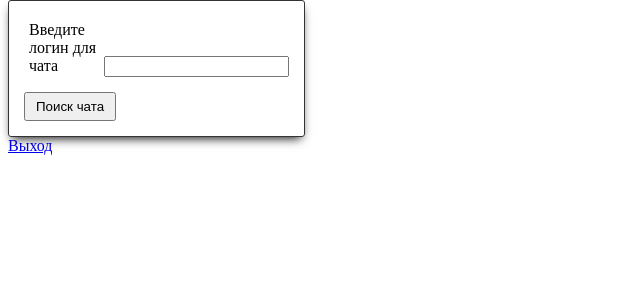
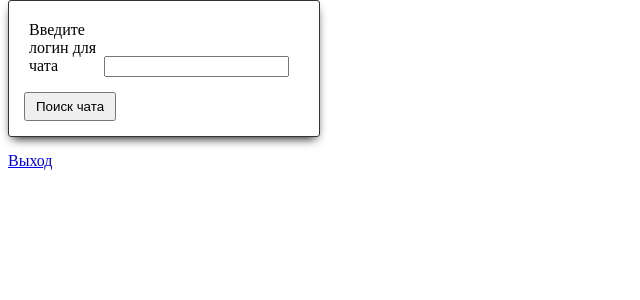
Before and after one commit to player17/it-solutions-php-sandbox, a PHP site: template templates/pages/index.twig in a window 1280 px wide. Shown: the part 19-319 px from the top of the page, without its empty margins (0-640 px from the left). Run offline with PHP 8.4, Linux system fonts and the light colour scheme; the template is opened without the code that fills it, so the values that code supplies are empty; some libraries are stand-ins or nearby versions.

Commit message:
Fix heroku 010

```diff
--- a/public/style.css
+++ b/public/style.css
@@ -1,12 +1,13 @@
 form {
     position: relative;
-    display: inline-block;
+    display: block;
     padding: 15px;
     border: 1px solid #333;
     border-radius: 3px;
     box-shadow: black;
     -webkit-box-shadow: 0px 5px 10px -4px #000000;
     box-shadow: 0px 5px 10px -4px #000000;
+    max-width: 280px;
 }
 form label {
     position: relative;
@@ -20,3 +21,7 @@ form input {
 form button {
     padding: 5px 10px;
 }
+body a {
+    padding: 15px 0px;
+    display: inline-block;
+}
```
